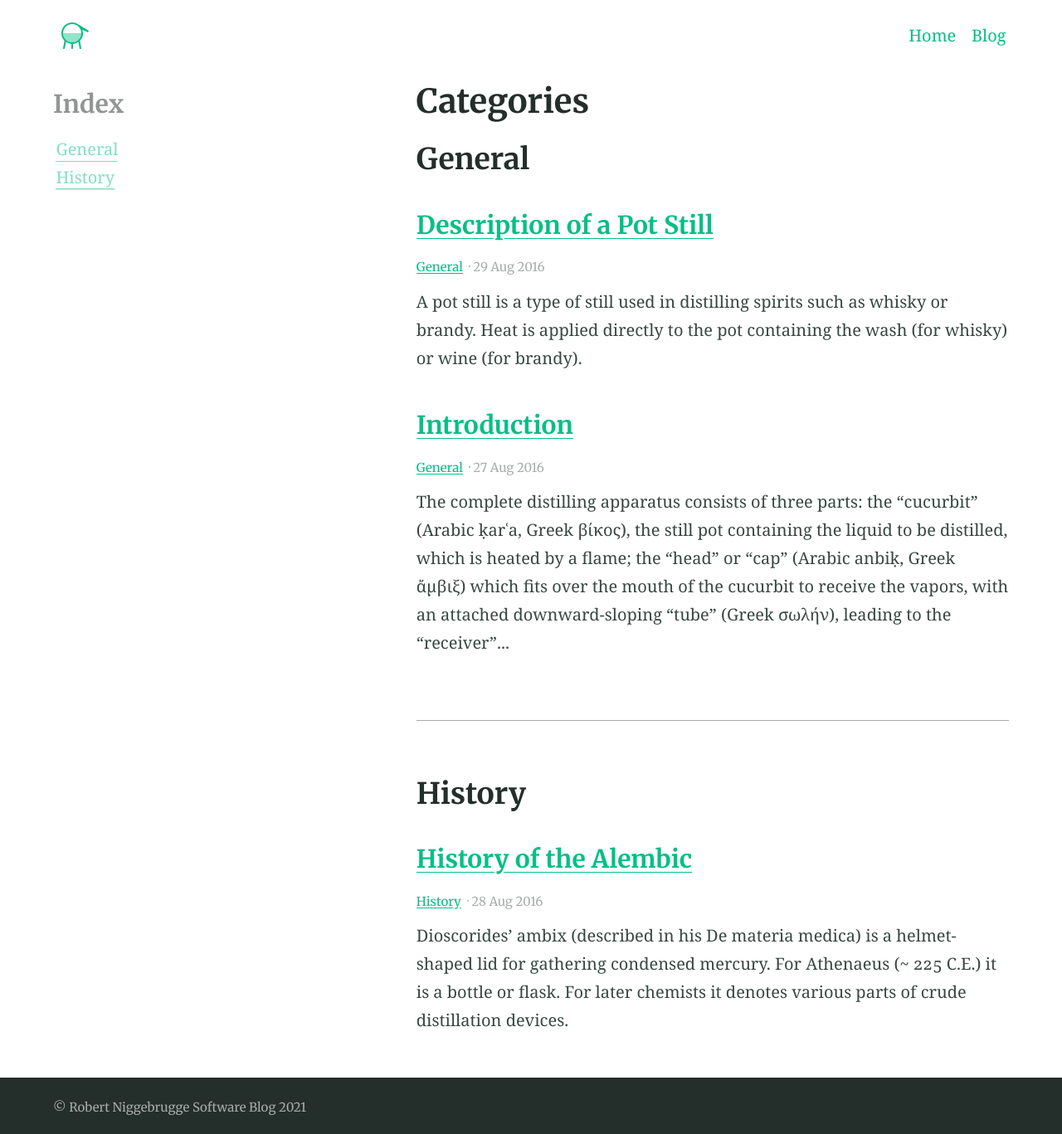
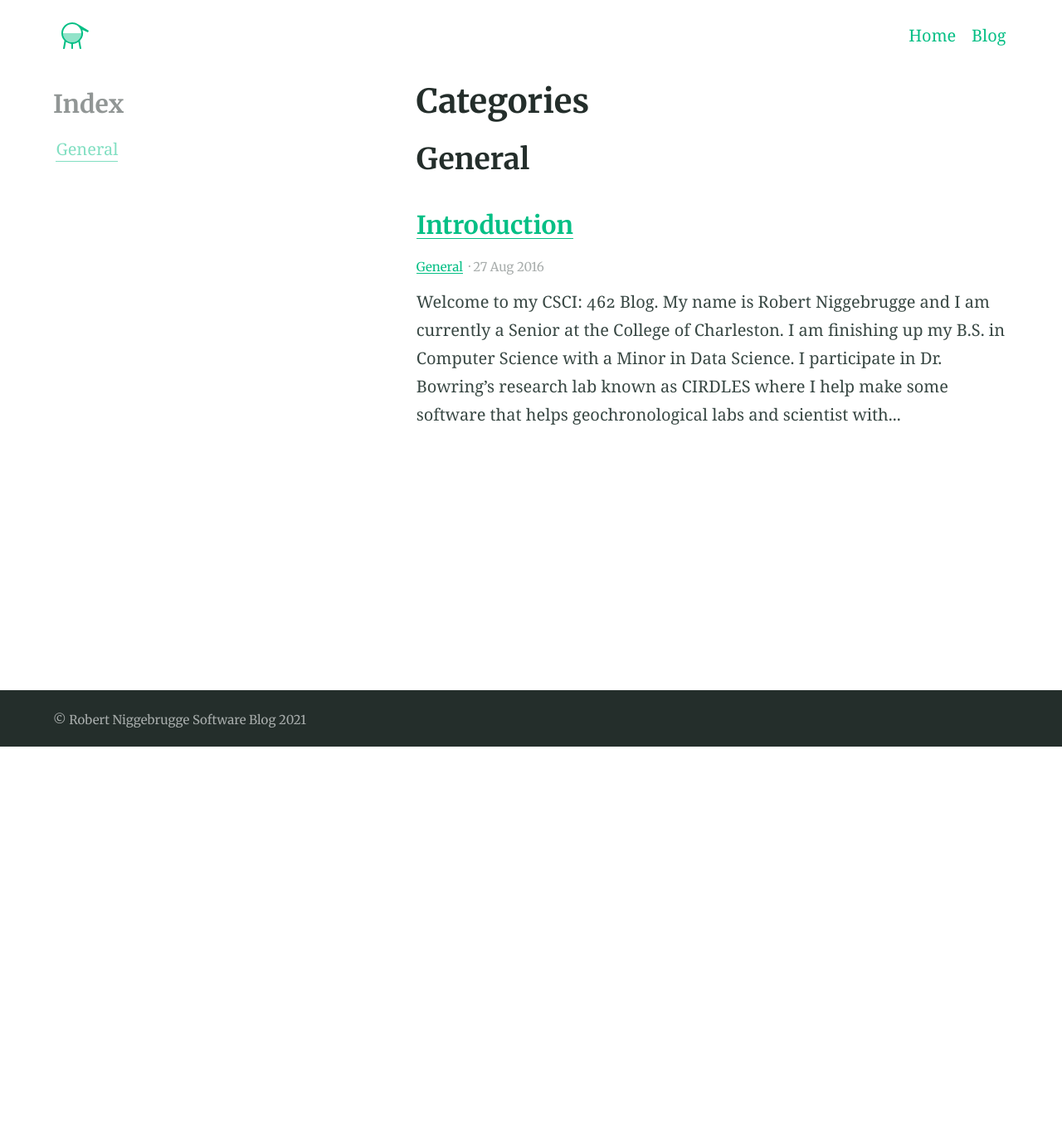
Before and after one commit to hafey1/hafey.github.io-SoftwareDevelopment, a Jekyll site: the page built from categories.md, in a window 1280 px wide. Shown: the whole page at 83% size. Built offline with Jekyll 4.4.1, drawn with Linux system fonts in a browser that asks for light colours; after the commit the page ends 900 px from its top, so only the background shows below that.

Commit message:
added introduction

```diff
--- a/_posts/2016-08-27-example-post-one.md
+++ b/_posts/2016-08-27-example-post-one.md
@@ -5,10 +5,7 @@ categories:
 feature_image: "https://picsum.photos/2560/600?image=872"
 ---
 
-The complete distilling apparatus consists of three parts: the "cucurbit" (Arabic ḳarʿa, Greek βίκος), the still pot containing the liquid to be distilled, which is heated by a flame; the "head" or "cap" (Arabic anbiḳ, Greek ἄμβιξ) which fits over the mouth of the cucurbit to receive the vapors, with an attached downward-sloping "tube" (Greek σωλήν), leading to the "receiver" (Arabic ḳābila, Greek ἄγγος or φιάλη) container.
+Welcome to my CSCI: 462 Blog. My name is Robert Niggebrugge and I am currently a Senior at the College of Charleston. I am finishing up my B.S. in Computer Science with a Minor in Data Science. I participate in Dr. Bowring's research lab known as CIRDLES where I help make some software that helps  geochronological labs and scientist with their workflow. I am also a member of CofC's chapter of ACM. We put on workshops and fun events for students in our department and campus wide. Some other things I do for fun are surf, video games, and learn new tech. Over the break I found a great full stack tutorial on youtube that helped me learn about creating a whole scalable web app from scratch using some modern libraries, tools, and frameworks. Other than that I am looking forward to this semester.
 
 <!-- more -->
-
-Retorts have the "cap" and the "cucurbit" made into one. The anbik is also called the raʾs (head) of the cucurbit. The liquid in the cucurbit is heated or boiled; the vapour rises into the anbik, where it cools by contact with the walls and condenses, running down the spout into the receiver. A modern descendant of the alembic is the pot still, used to produce distilled beverages.
-
-_Originally from [Alembic - Wikipedia](https://en.wikipedia.org/wiki/Alembic)_
+I have some very interesting classes on my schedule this semester. Firstly, I have this class which is another great chance to dive into the open source world and contribute to something that people use! This in addition to the readings and materials covered are a wonderful reason to be in this class. I also have DATA 210 and CSCI 470 which are both classes diving into the data science side of the department. I haven't been able to get a data science class lined up for over a year so I am eager about the chance to interact with the material again. Lastly but not least, I have CSCI 392 which is an ethics in software development course. It is taught by Professor Stalvey, who I have not had a chance to be a student of hers for almost a year. I always enjoy being in her classes. All in all I have a very good semester lined up! That is all from me for now, stay tuned for more commentary and progression as I blog through Spring 2021. Stay safe and have fun!
--- a/_posts/2016-08-28-example-post-two.md
+++ /dev/null
@@ -1,17 +0,0 @@
----
-title: History of the Alembic
-categories:
-- History
-feature_text: |
-  The History of the Alembic tool
----
-
-Dioscorides' ambix (described in his De materia medica) is a helmet-shaped lid for gathering condensed mercury. For Athenaeus (~ 225 C.E.) it is a bottle or flask. For later chemists it denotes various parts of crude distillation devices.
-
-<!-- more -->
-
-Alembic drawings appear in works of Cleopatra the Alchemist, Synesius, and Zosimos of Panopolis. There were alembics with two (dibikos) and three (tribikos) receivers.[4] According to Zosimos of Panopolis, the alembic was invented by Mary the Jewess.[5]
-
-The anbik is described by Ibn al-Awwam in his Kitab al-Filaha (Book of Agriculture), where he explains how rose-water is distilled. Amongst others, it is mentioned in the Mafatih al-Ulum (Key of Sciences) of Khwarizmi and the Kitab al-Asrar (Book of Secrets) of Al-Razi. Some illustrations occur in the Latin translations of works which are attributed to Geber.[2]
-
-_Originally from [Alembic - Wikipedia](https://en.wikipedia.org/wiki/Alembic)_
--- a/_posts/2016-08-29-example-post-three.md
+++ /dev/null
@@ -1,18 +0,0 @@
----
-title: Description of a Pot Still
-categories:
-- General
-excerpt: |
-  A pot still is a type of still used in distilling spirits such as whisky or brandy. Heat is applied directly to the pot containing the wash (for whisky) or wine (for brandy).
-feature_text: |
-  ## The Pot Still
-  The modern pot still is a descendant of the alembic, an earlier distillation device
-feature_image: "https://picsum.photos/2560/600?image=733"
-image: "https://picsum.photos/2560/600?image=733"
----
-
-A pot still is a type of still used in distilling spirits such as whisky or brandy. Heat is applied directly to the pot containing the wash (for whisky) or wine (for brandy). This is called a batch distillation (as opposed to a continuous distillation).
-
-At standard atmospheric pressure, alcohol boils at 78 °C (172 °F), while water boils at 100 °C (212 °F). During distillation, the vapour contains more alcohol than the liquid. When the vapours are condensed, the resulting liquid contains a higher concentration of alcohol. In the pot still, the alcohol and water vapour combine with esters and flow from the still through the condensing coil. There they condense into the first distillation liquid, the so-called "low wines". The low wines have a strength of about 25–35% alcohol by volume, and flow into a second still. It is then distilled a second time to produce the colourless spirit, collected at about 70% alcohol by volume. Colour is added through maturation in an oak aging barrel, and develops over time.
-
-The modern pot still is a descendant of the alembic, an earlier distillation device.
```
